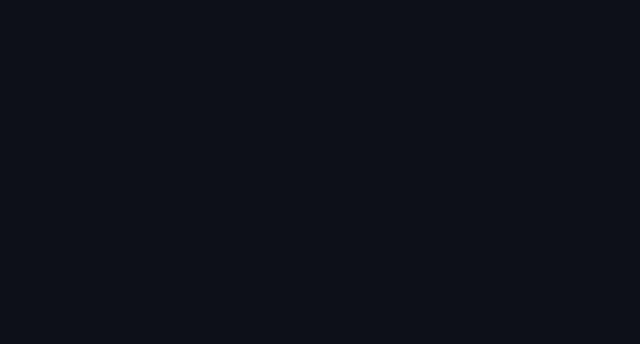
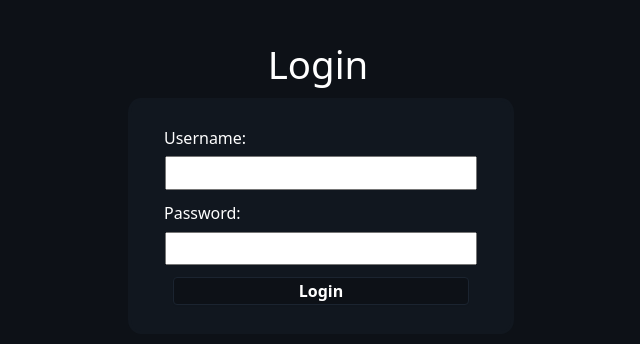
Before and after one commit to paranoid-android12/portfolio-website, a plain HTML site: page Login/loginMain.html in a window 1280 px wide. Shown: the whole page, without its empty margins (322-962 px from the left). Drawn offline with nearby package versions, Linux system fonts and the light colour scheme; files that its build step writes are made by us from their sources.

Commit message:
Login page initial draft

```diff
--- /dev/null
+++ b/Admin/adminCasc.css
@@ -0,0 +1,4 @@
+.sucks{
+    color: aqua;
+    height: 100px;
+}
--- /dev/null
+++ b/Login/loginCasc.css
@@ -0,0 +1,106 @@
+.loginBox{
+    background-color: rgb(17, 23, 31);
+    border-style: solid;
+    border-color: rgb(17, 23, 31);
+    border-radius: 3.3% / 6%;
+    position:fixed;
+    width:380px;
+    height:230px;
+    left:50%;
+    margin-left: -190px;
+    margin-top: 0%;
+    z-index:1000;
+    display: flex;
+    flex-direction: column;
+    align-items: center;
+    justify-content: center;
+}
+
+.loginBox label{
+    text-align: left;
+    display: block;
+    font-size: 1rem;
+    color: white;
+    font-family: system-ui,-apple-system,system-ui,"Helvetica Neue",Helvetica,Arial,sans-serif;
+    width: 100%;
+    padding-left: 33px;
+    box-sizing: border-box;
+    margin-bottom: 2%;
+}
+
+.loginBox input {
+    width: 80%;
+    height: 12%;
+    margin-bottom: 3.2%;
+
+}
+
+
+.loginText{
+    color: white;
+    font-family: system-ui,-apple-system,system-ui,"Helvetica Neue",Helvetica,Arial,sans-serif;
+    font-weight: 100;
+    font-size: 2.4rem;
+    text-align: center;
+    margin-bottom: 0.6%;
+}
+
+#loginButton{
+    width: 77%;
+    height: 6%;
+    margin-top: 5%;
+    background-color: rgb(13, 17, 23);
+    border-color: rgb(27, 36, 48);
+    color: white;
+}
+
+
+/* CSS */
+.button-6 {
+  align-items: center;
+  background-color: rgb(13, 17, 23);
+  border: 1px solid rgba(0, 0, 0, 0.1);
+  border-radius: .25rem;
+  border-color: rgb(27, 36, 48);
+  box-shadow: rgba(0, 0, 0, 0.02) 0 1px 3px 0;
+  box-sizing: border-box;
+  color: white;
+  cursor: pointer;
+  display: inline-flex;
+  font-family: system-ui,-apple-system,system-ui,"Helvetica Neue",Helvetica,Arial,sans-serif;
+  font-size: 16px;
+  font-weight: 600;
+  justify-content: center;
+  line-height: 1.25;
+  margin: 0;
+  height: 6%;
+  width: 78%;
+  padding: calc(.875rem - 1px) calc(1.5rem - 1px);
+  position: relative;
+  text-decoration: none;
+  transition: all 250ms;
+  user-select: none;
+  -webkit-user-select: none;
+  touch-action: manipulation;
+  vertical-align: baseline;
+
+}
+
+.button-6:hover,
+.button-6:focus {
+  border-color: rgb(27, 36, 48);
+  box-shadow: rgba(0, 0, 0, 0.1) 0 4px 12px;
+  color: white;
+}
+
+.button-6:hover {
+  transform: translateY(-1px);
+}
+
+.button-6:active {
+  background-color: rgb(27, 36, 48);
+  border-color: rgb(27, 36, 48);
+  box-shadow: rgba(0, 0, 0, 0.06) 0 2px 4px;
+  color: white;
+  transform: translateY(0);
+}
--- a/Login/loginMain.html
+++ b/Login/loginMain.html
@@ -1,10 +1,19 @@
 <!DOCTYPE html>
 <html>
     <head>
-        <link rel="stylesheet" type="text/css" href="demo.css" />
+        <link rel="stylesheet" type="text/css" href="loginCasc.css" />
         <script src="https://ajax.googleapis.com/ajax/libs/jquery/2.1.1/jquery.min.js"></script>
         <title>Login</title>
     </head>
     <body style="background-color: rgb(13, 17, 23);">
+        <p class="loginText">Login</p>
+        <div class="loginBox">
+            <label for="username">Username:</label>
+            <input type="text" name="username">
+            <label for="password">Password:</label>
+            <input type="text" name="password">
+
+            <button class="button-6" role="button">Login</button>
+        </div>
     </body>
 </html>
--- a/Menu/script.js
+++ b/Menu/script.js
@@ -2,6 +2,6 @@ function clicked(){
     const title = document.getElementById("main");
     title.style.opacity = "0";
     setTimeout(function(){
-        window.open("../login/loginMain.html", "_self")
+        window.open("https://www.youtube.com/watch?v=dQw4w9WgXcQ&ab_channel=RickAstley", "_self")
     }, 2000);
 }
```
Also changed, not shown: Admin/admin.html (added, +12 -0 lines), 1 other file.
